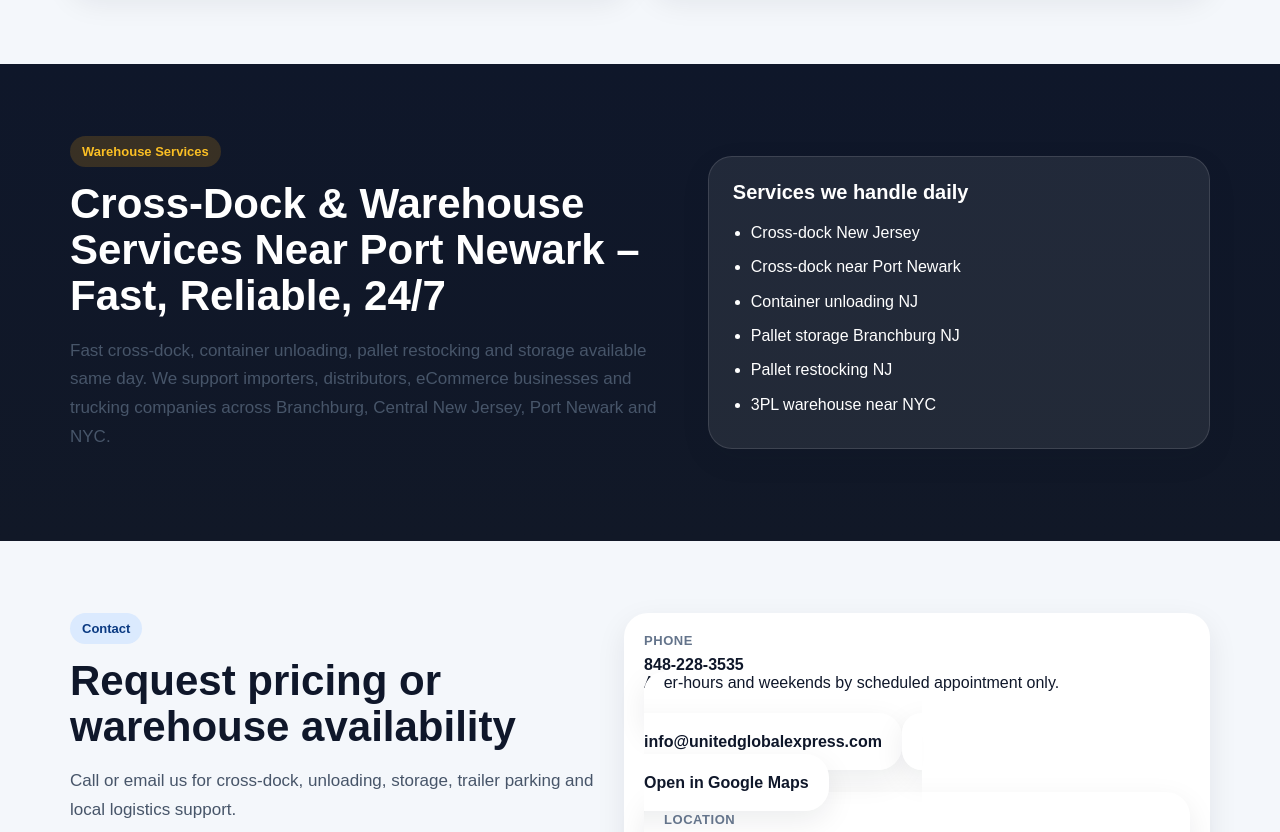
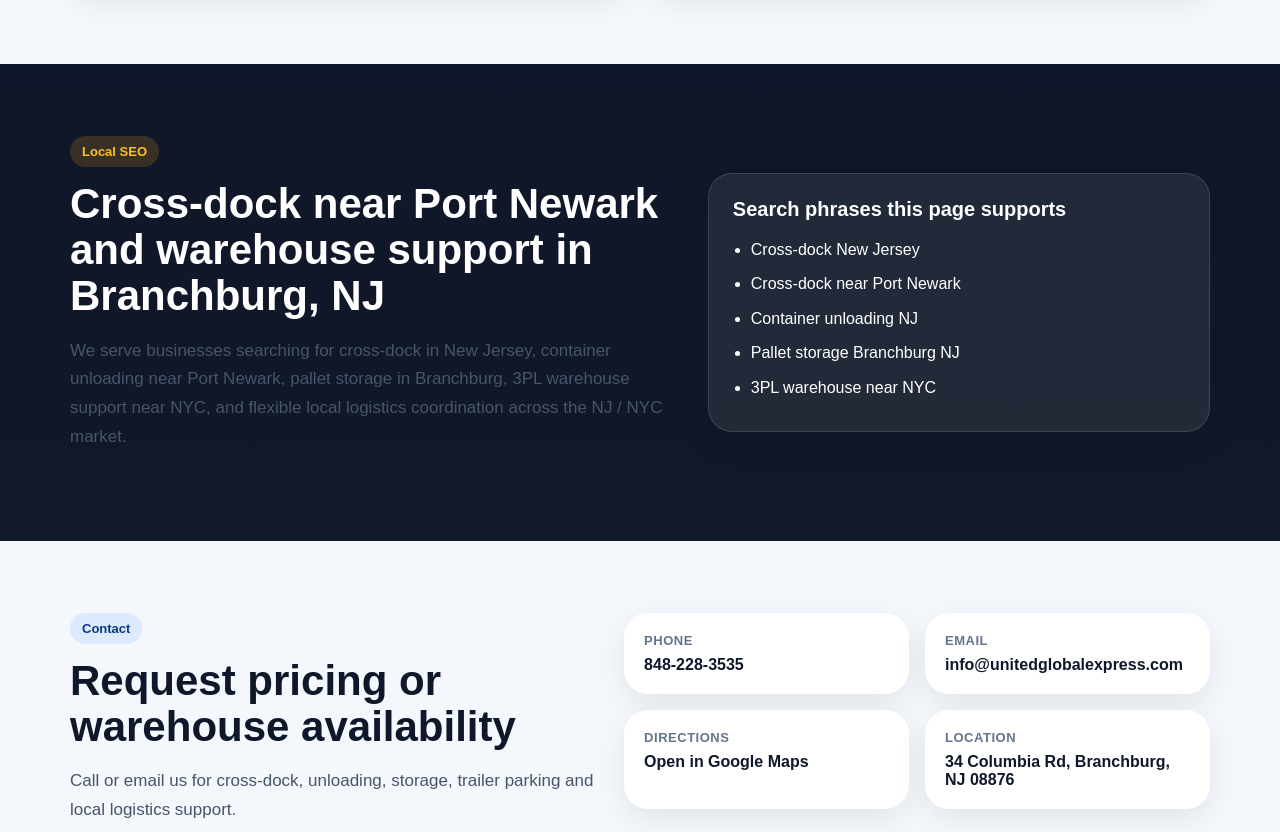
Before and after one commit to Unitedglobalexpress/united-global-express-website, a Next.js app: page / in a window 1280 px wide. Shown: the part 3000-3832 px from the top of the page. Built offline with nearby package versions, Linux system fonts and the light colour scheme.

Commit message:
Update page.js

```diff
--- a/app/page.js
+++ b/app/page.js
@@ -65,8 +65,8 @@
     text: "Local coordination near Port Newark and throughout the NJ / NYC region.",
   },
   {
-    title: "Pallet Restocking",
-    text: "Efficient pallet restocking, sorting and pallet reconfiguration based on customer requirements.",
+    title: "Freight Brokerage",
+    text: "Reliable freight solutions backed by real warehouse and trucking experience.",
   },
 ];
 
@@ -383,25 +383,23 @@
       <section className="section sectionDark">
         <div className="container seoBlock">
           <div>
-      <span className="sectionTag sectionTagDark">Warehouse Services</span>
-      <h2>
-        Cross-Dock & Warehouse Services Near Port Newark – Fast, Reliable, 24/7
-      </h2>
+            <span className="sectionTag sectionTagDark">Local SEO</span>
+            <h2>Cross-dock near Port Newark and warehouse support in Branchburg, NJ</h2>
             <p>
-        Fast cross-dock, container unloading, pallet restocking and storage available same day.
-        We support importers, distributors, eCommerce businesses and trucking companies across
-        Branchburg, Central New Jersey, Port Newark and NYC.
+              We serve businesses searching for cross-dock in New Jersey,
+              container unloading near Port Newark, pallet storage in Branchburg,
+              3PL warehouse support near NYC, and flexible local logistics
+              coordination across the NJ / NYC market.
             </p>
           </div>
 
           <div className="seoCard">
-      <div className="seoCardTitle">Services we handle daily</div>
+            <div className="seoCardTitle">Search phrases this page supports</div>
             <ul className="checkList light">
               <li>Cross-dock New Jersey</li>
               <li>Cross-dock near Port Newark</li>
               <li>Container unloading NJ</li>
               <li>Pallet storage Branchburg NJ</li>
-        <li>Pallet restocking NJ</li>
               <li>3PL warehouse near NYC</li>
             </ul>
           </div>
@@ -419,12 +417,11 @@
             </p>
           </div>
 
-           <div className="contactCard">
+          <div className="contactCards">
+            <a href="tel:8482283535" className="contactCard">
               <span className="contactLabel">Phone</span>
               <strong>848-228-3535</strong>
-  <div className="phoneNote">
-    After-hours and weekends by scheduled appointment only.
-  </div>
+            </a>
 
             <a href="mailto:info@unitedglobalexpress.com" className="contactCard">
               <span className="contactLabel">Email</span>
```
Lines whose indentation alone changed are shown as unchanged.
